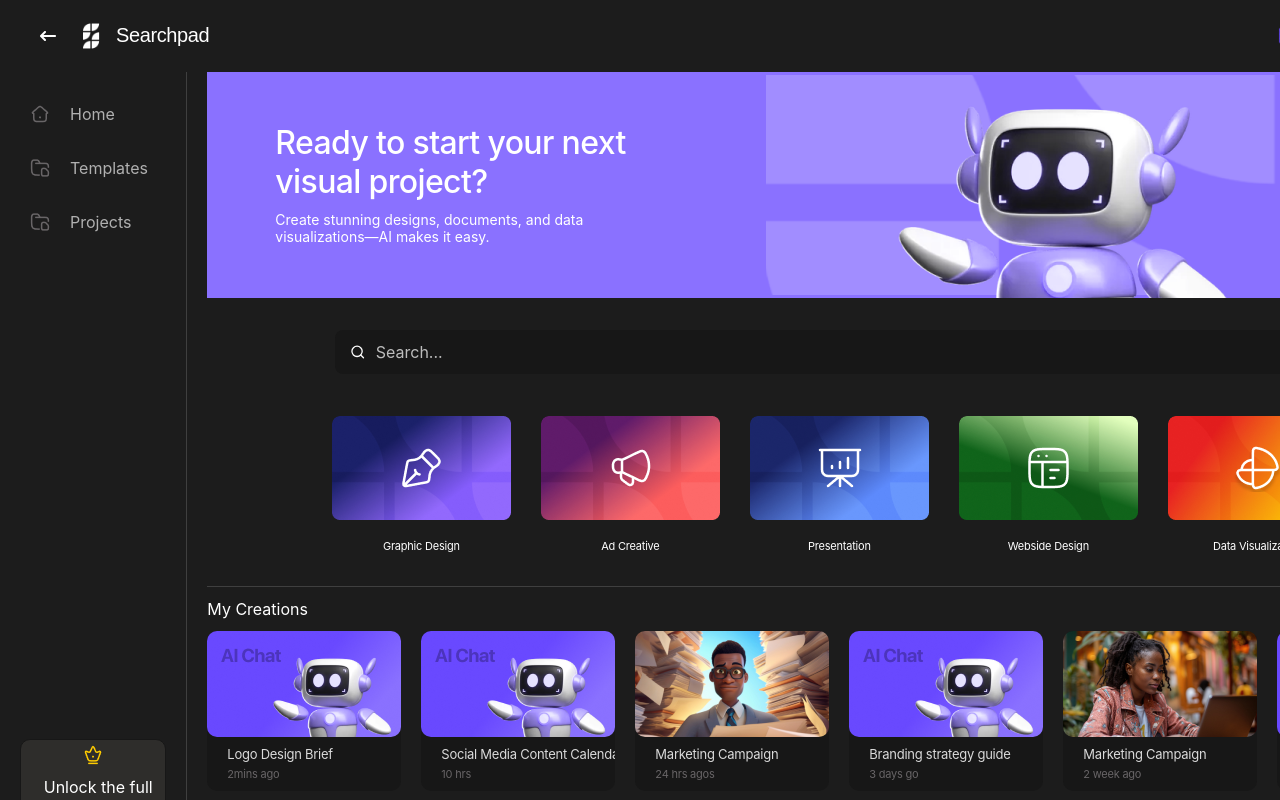
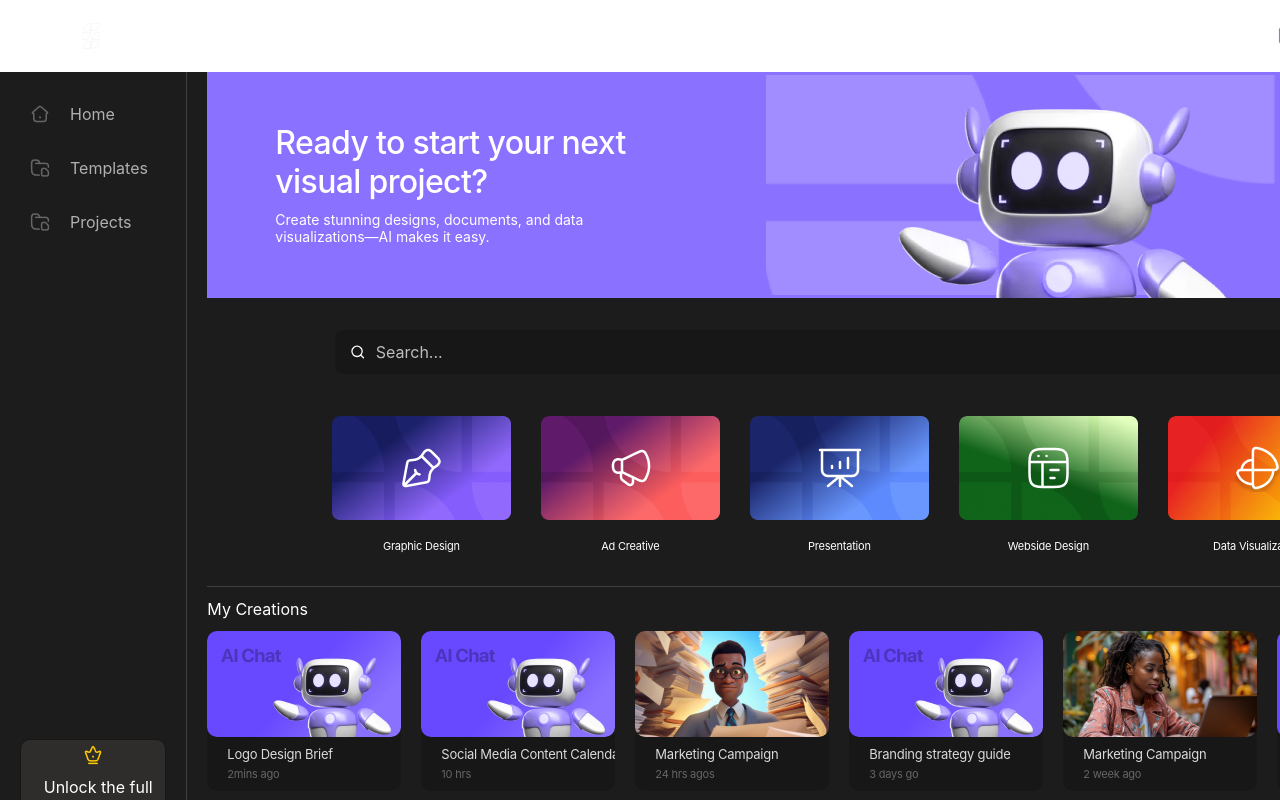
Before and after one commit to gauravsinghXdev/SearchX, a Next.js app: page /imagecreation in a window 1280 px wide. Shown: the top 800 px of the page. Built offline with nearby package versions, Linux system fonts and the light colour scheme.

Commit message:
Removed background color from videoCreation navbar

```diff
--- a/styles/sidebar/videoCreation.module.css
+++ b/styles/sidebar/videoCreation.module.css
@@ -11,7 +11,7 @@
     justify-content: space-between;
     align-items: center;
     text-align: center;
-    background: #1C1C1C;
+    /* background: #1C1C1C; */
     width: 1513px;
     height: 72px;
     gap: 0px;
```
